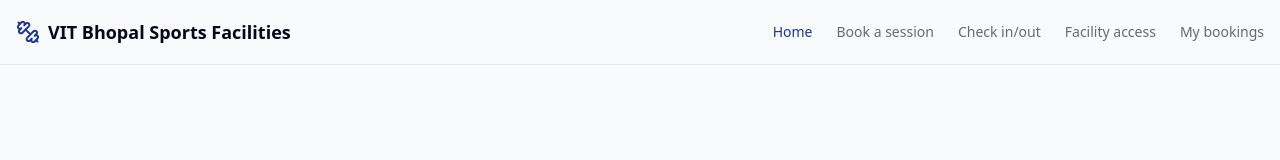
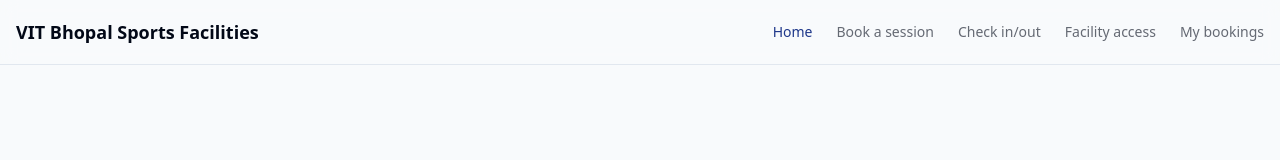
Before and after one commit to shahabhilash/vit-bhopal-sports-facilities, a Next.js app: page / in a window 1280 px wide. Shown: the top 160 px of the page. Built offline with nearby package versions, Linux system fonts and the light colour scheme.

Commit message:
Remove logo from navbar

```diff
--- a/components/navbar.tsx
+++ b/components/navbar.tsx
@@ -2,7 +2,7 @@
 import Link from "next/link";
 import { usePathname } from "next/navigation";
 import { cn } from "@/lib/utils";
-import { Menu, X, Dumbbell } from "lucide-react";
+import { Menu, X } from "lucide-react";
 import { useState } from "react";
 import { Button } from "./ui/button";
 const navItems = [
@@ -21,7 +21,6 @@ export default function Navbar() {
     <header className="sticky top-0 z-50 w-full border-b bg-background/95 backdrop-blur supports-[backdrop-filter]:bg-background/60">
       <div className="container flex h-16 items-center justify-between px-4 max-w-7xl mx-auto">
         <Link href="/" className="flex items-center space-x-2">
-          <Dumbbell className="h-6 w-6 text-primary" />
           <span className="font-bold text-lg hidden md:inline-block">VIT Bhopal Sports Facilities</span>
           <span className="font-bold text-lg md:hidden">VITB Sports</span>
         </Link>
```
